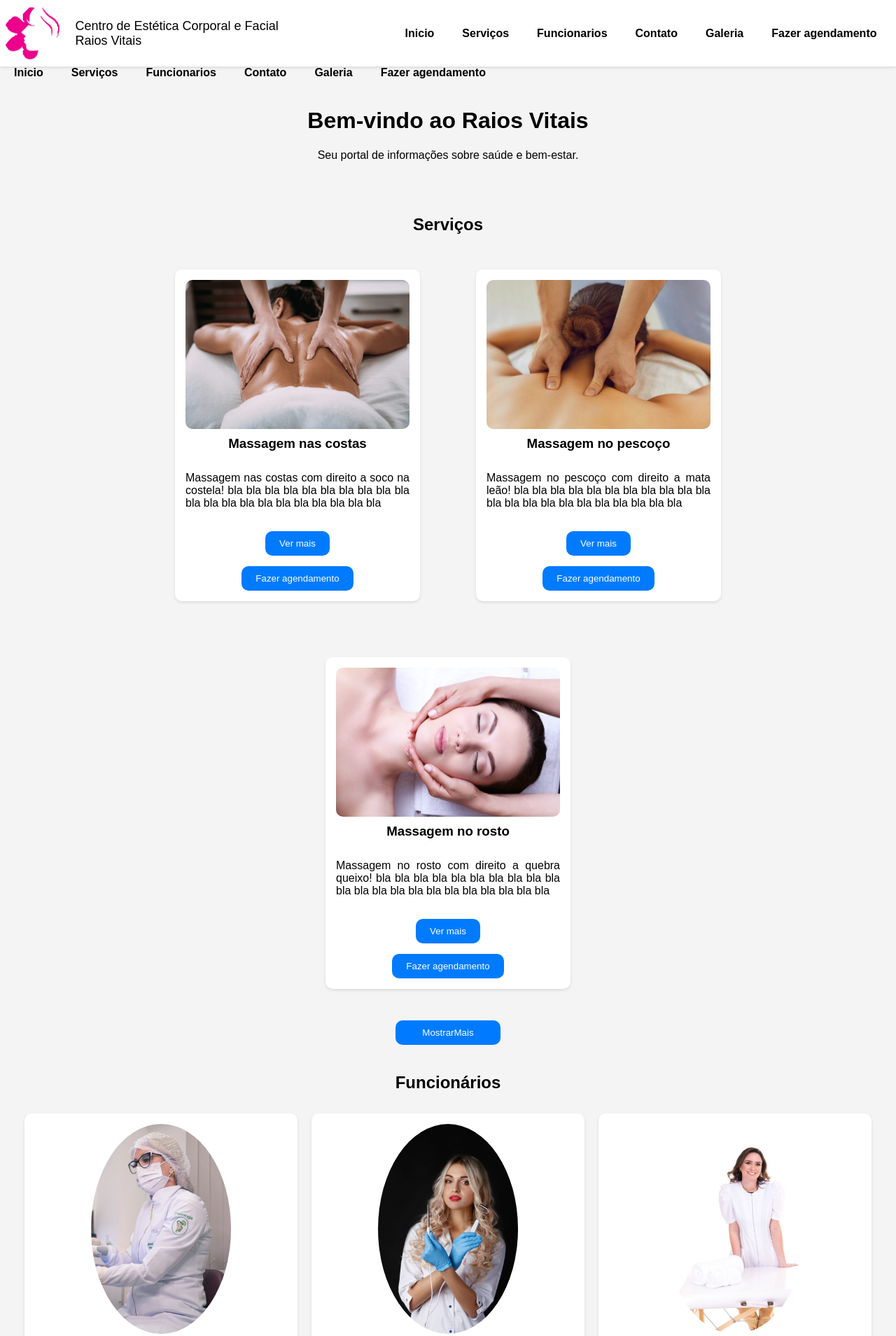
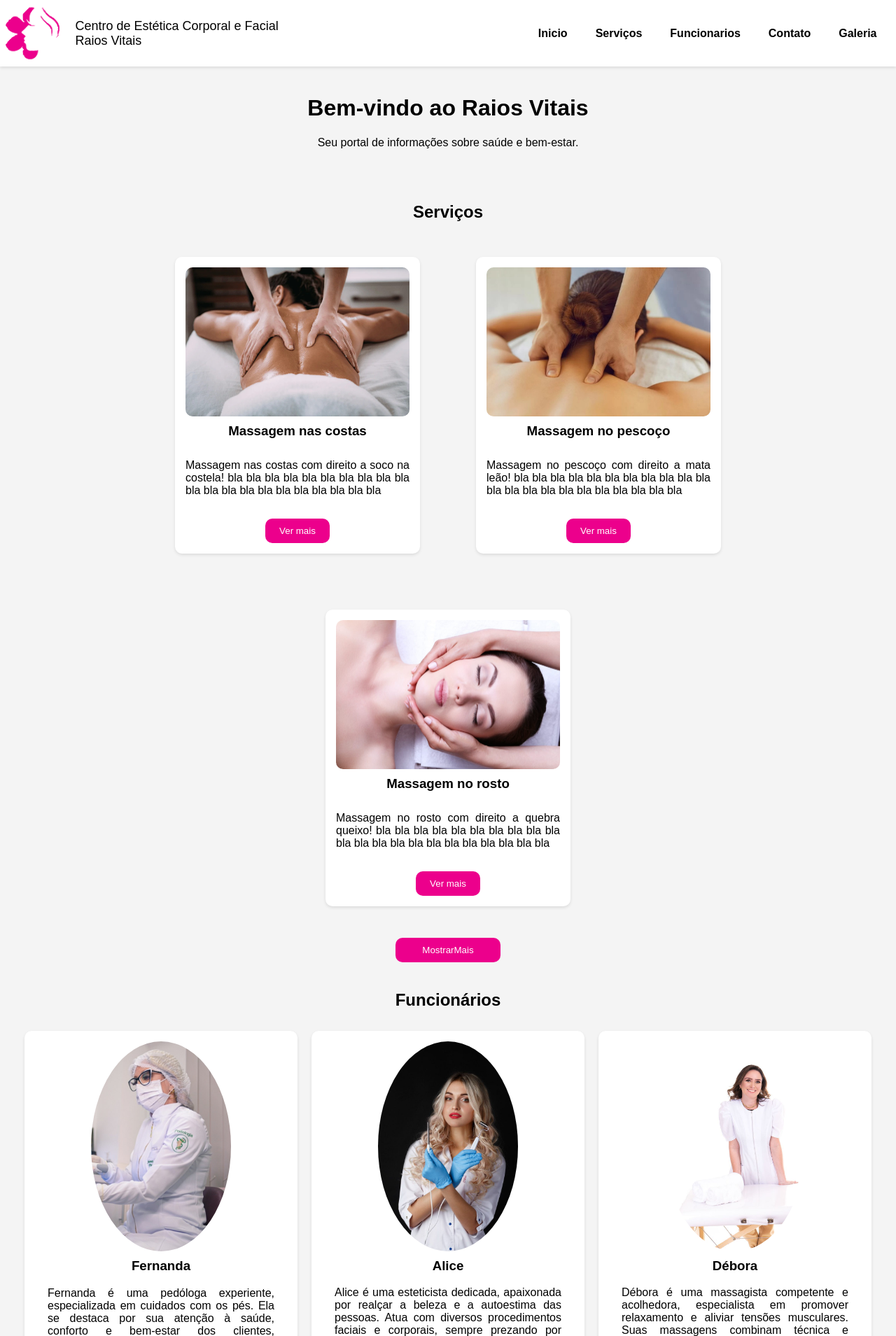
Before and after one commit to Dev-Guilherme-Lisboa/Raios-Vitais, a PHP site: page / in a window 1280 px wide. Shown: the top 1909 px of the page at 70% size. Run offline with PHP 8.4, Linux system fonts and the light colour scheme.

Commit message:
mexendo cores

```diff
--- a/index.html
+++ b/index.html
@@ -31,7 +31,7 @@
                 <li><a href="#funcionarios">Funcionarios</a></li>
                 <li><a href="#contato">Contato</a></li>
                 <li><a href="galeria.html">Galeria</a></li>
-                <li><a href="login.html">Fazer agendamento</a></li>
+                <!-- <li class="hide"><a href="login.html">Fazer agendamento</a></li> -->
             </ul>
         </nav>
 
@@ -42,7 +42,7 @@
                 <li><a href="#funcionarios">Funcionarios</a></li>
                 <li><a href="#contato">Contato</a></li>
                 <li><a href="galeria.html">Galeria</a></li>
-                <li><a href="login.html">Fazer agendamento</a></li>
+                <!-- <li"><a href="login.html">Fazer agendamento</a></li> -->
             </ul>
     <main>
         <div class="bem_vindo" id="bem_vindo">
@@ -65,7 +65,7 @@
                     <button>Ver mais</button>
                 </a>
                 <a href="#">
-                    <button>Fazer agendamento</button>
+                    <button class="hide">Fazer agendamento</button>
                 </a>
             </section>
             <section class="Cards">
@@ -97,7 +97,7 @@
                     <button>Ver mais</button>
                 </a>
                 <a href="#">
-                    <button>Fazer agendamento</button>
+                    <button class="hide">Fazer agendamento</button>
                 </a>
 
             </section>
@@ -113,11 +113,11 @@
                     <button>Ver mais</button>
                 </a>
                 <a href="#">
-                    <button>Fazer agendamento</button>
+                    <button class="hide">Fazer agendamento</button>
                 </a>
             </section>
 
-            <section class="Cards hide">
+            <section class="Cards">
                 <img src="img/Massagem_pes.jpeg" alt="Massagem nos pés">
                 <h3>Massagem nos pés</h3>
                 <p>
@@ -129,10 +129,10 @@
                     <button>Ver mais</button>
                 </a>
                 <a href="#">
-                    <button>Fazer agendamento</button>
+                    <button class="hide">Fazer agendamento</button>
                 </a>
             </section>
-            <section class="Cards hide">
+            <section class="Cards">
                 <img src="img/Massagem_pernas.jpg" alt="Massagem nas pernas">
                 <h3>Massagem nas pernas</h3>
                 <p>
@@ -144,10 +144,10 @@
                     <button>Ver mais</button>
                 </a>
                 <a href="#">
-                    <button>Fazer agendamento</button>
+                    <button class="hide">Fazer agendamento</button>
                 </a>
             </section>
-            <section class="Cards hide">
+            <section class="Cards">
                 <img src="img/Massagem_abdomen.jpg" alt="Massagem no abdômen">
                 <h3>Massagem no abdômen</h3>
                 <p>
@@ -159,7 +159,7 @@
                     <button>Ver mais</button>
                 </a>
                 <a href="#">
-                    <button>Fazer agendamento</button>
+                    <button class="hide">Fazer agendamento</button>
                 </a>
             </section>
 
@@ -195,9 +195,9 @@
     <!-- Footer -->
     <footer id="contato">
         <div class="contato">
-            <a href="#"><img src="img/whatsapp_icon" alt="WhatsApp"></a>
-            <a href="#"><img src="img/facebook_icon" alt="Facebook"></a>
-            <a href="#"><img src="img/instagram_icon" alt="Instagram"></a>
+            <a href="#" class="whats"></a>
+            <a href="#" class="facebook"></a>
+            <a href="#" class="insta"></a>
         </div>
         <div class="localizacao">
             <p>Endereço: Rua da Saúde, 123, Cidade, Estado</p>
--- a/style.css
+++ b/style.css
@@ -59,7 +59,21 @@ li a {
     transition: color 0.3s;
 }
 li a:hover {
-    color: #007BFF;
+    color: #ec008c;
+}
+.menu{
+height: 40px;
+}
+.menu li, .menu li a{
+    height: inherit;
+    display: flex;
+    flex-direction: column;
+    justify-content: center;
+    align-items: center;
+}
+
+.menu li a{
+    width: 100%;
 }
 
 .burg{
@@ -148,14 +162,16 @@ section button, .Esconder {
     margin-top: 15px;
     padding: 10px 20px;
     border-radius: 10px;
-    background-color: #007BFF;
+    background-color: #ec008c;
     color: white;
     border: none;
     cursor: pointer;
-    transition: background-color 0.3s;
+    transition: filter 0.3s;
+    transition: scale 0.3s;
 }
 section button:hover, .Esconder:hover {
-    background-color: #0056b3;
+    filter: brightness(140%);
+    scale: 1.1;
 }
 
 .funcionarios {
@@ -206,14 +222,35 @@ article img {
 }
 
 footer {
-    background-color: #333;
+    background-color: #4c2c3f;
     color: white;
     text-align: center;
     padding: 20px;
 }
 .contato {
     margin-bottom: 10px;
+    display: flex;
+    justify-content: center;
+    align-items: center;
+    gap: 5px;
 }
+
+.whats, .facebook, .insta{
+width: 60px;
+height: 60px;
+display: block;
+transition-duration: 0.4s;
+}
+
+.whats:hover, .facebook:hover, .insta:hover{
+    scale: 1.1;
+}
+
+.whats{background-image: url("img/whatsapp.webp"); background-size: contain;}
+.facebook{background-image: url("img/facebook.webp");  background-size: 87%; background-repeat: no-repeat; background-position: center;}
+.insta{background-image: url("img/instagram.png");  background-size: 110%;}
+
+
 .localizacao {
     margin-bottom: 10px;
 }
@@ -341,4 +378,8 @@ footer {
     .titulo_funcionarios {
         flex-basis: 100%;
     }
+
+    .menu-dropdown{
+        display: none;
+    }
 }
```
